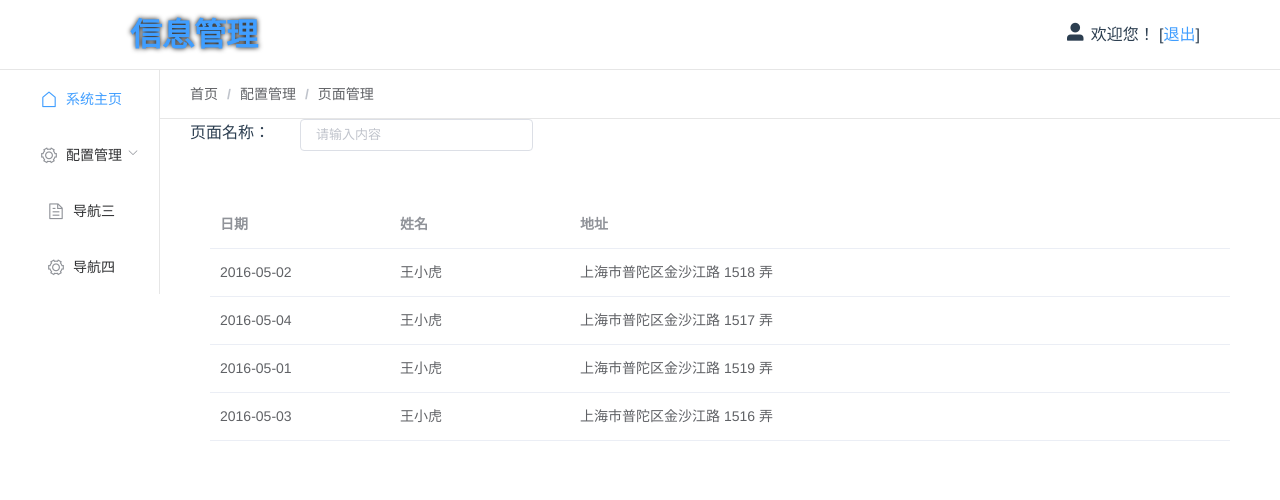
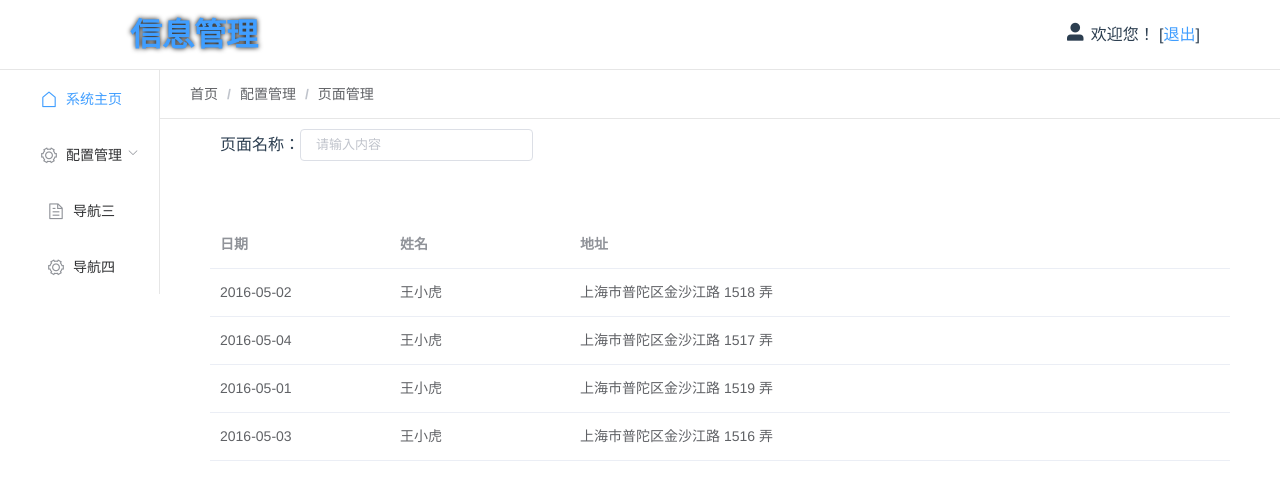
Before and after one commit to Drbin/vue-project, a Vue app: page /#/Back/Page in a window 1280 px wide. Shown: the top 500 px of the page. Built offline with nearby package versions, Linux system fonts and the light colour scheme.

Commit message:
'后台首页tit'

```diff
--- a/src/template/back/Index.vue
+++ b/src/template/back/Index.vue
@@ -96,6 +96,8 @@
 .login_out a{ text-decoration: none; color: #409EFF; }
 .b_line{ width: 100%; padding: 17px 30px; box-sizing: border-box; border-bottom:1px solid #e6e6e6 ;}
 .pd_50{ padding: 50px;}
+.query_box{ padding: 10px 0;}
+.query_box .query_box_tit{ height: 32px; line-height: 32px; text-align: right;}
 .menu_left .el-menu-item-group__title{display: none;}
 .menu_left a{ display: block; text-decoration: none; color: #666;}
 .menu_left .is-active>a{ color: #409EFF;}
--- a/src/template/back/config/page.vue
+++ b/src/template/back/config/page.vue
@@ -7,11 +7,11 @@
                 <el-breadcrumb-item>页面管理</el-breadcrumb-item>
             </el-breadcrumb>
         </el-row>
-        <el-row>
-            <el-col :span="3">
+        <el-row class="query_box">
+            <el-col :span="3" class="query_box_tit">
                 页面名称：
             </el-col>
-            <el-col :span="5">
+            <el-col :span="5" class="query_box_search">
                 <el-input
                 size="small"
                 placeholder="请输入内容"
```
